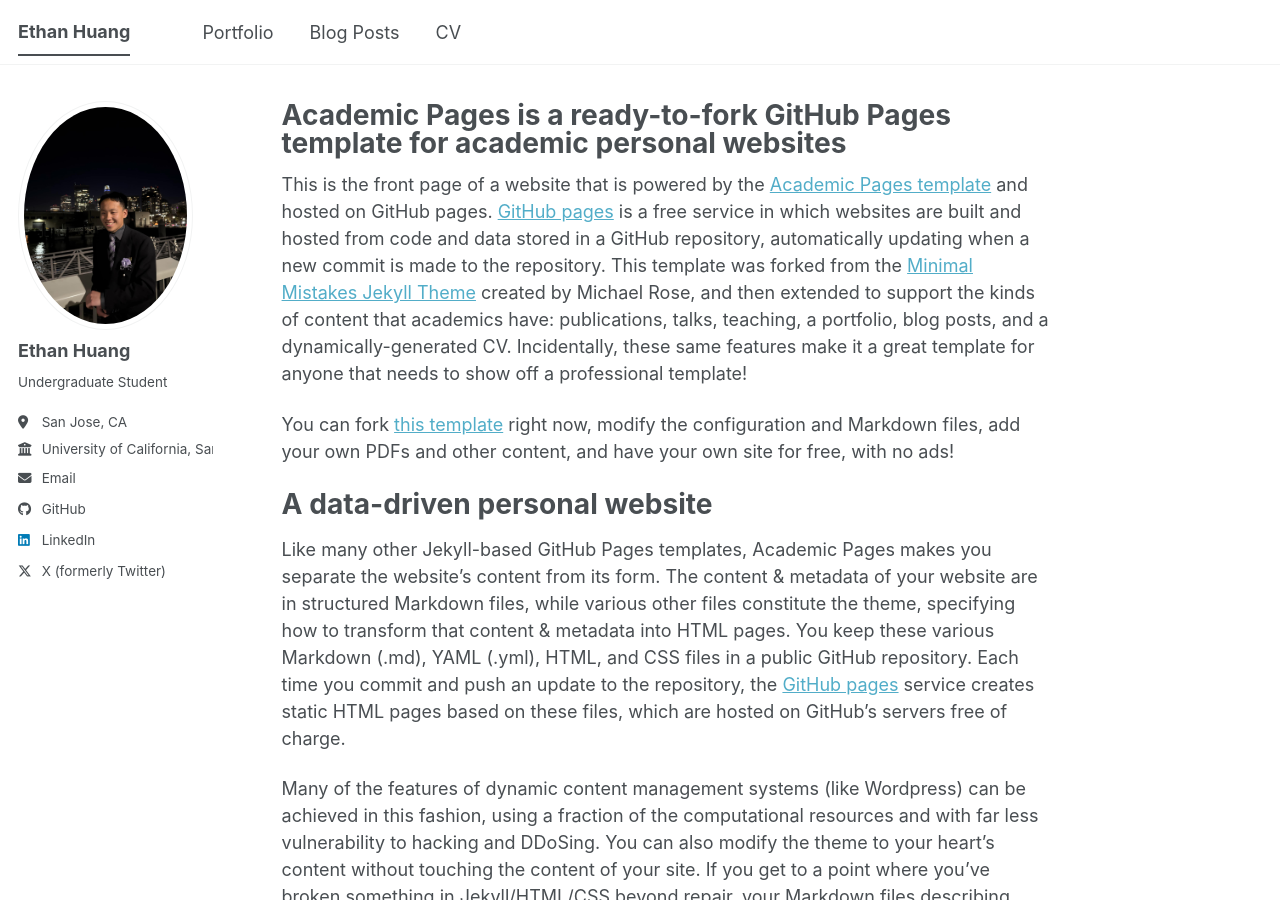
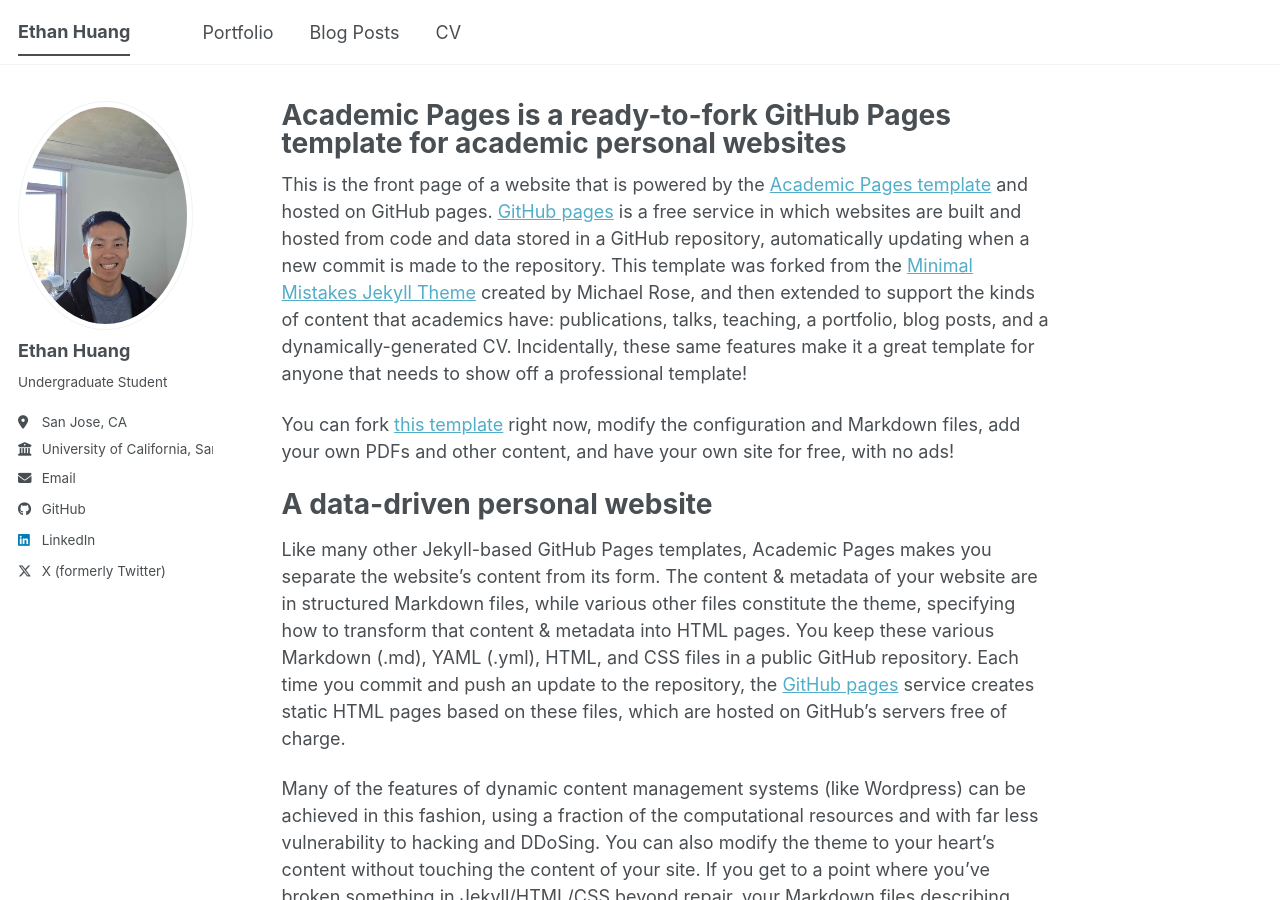
Before and after one commit to eyh002/eyh002.github.io, a Jekyll site: the page built from _pages/about.md, in a window 1280 px wide and 900 px high. Built offline with Jekyll 4.4.1, drawn with Linux system fonts in a browser that asks for light colours; a script bundle is joined from its source files by our own code; library files that are not in the unit come from our copies.

Commit message:
Update author avatar image in config

```diff
--- a/_config.yml
+++ b/_config.yml
@@ -23,7 +23,7 @@
 #               Additional customization can be done by editing /_includes/author-profile.html
 author:
   # Biographic information
-  avatar           : "prom.jpg"
+  avatar           : "dorm_pic.jpg"
   name             : "Ethan Huang"
   pronouns         : # example: "she/her"
   bio              : "Undergraduate Student"
```
